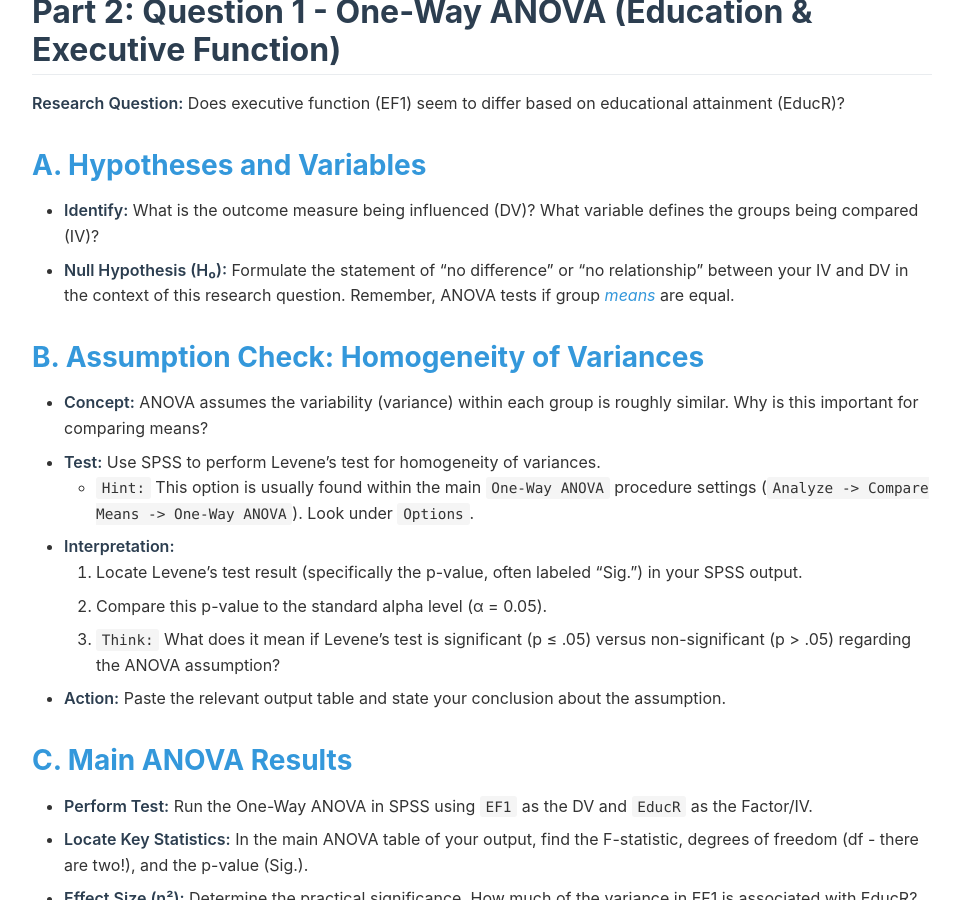
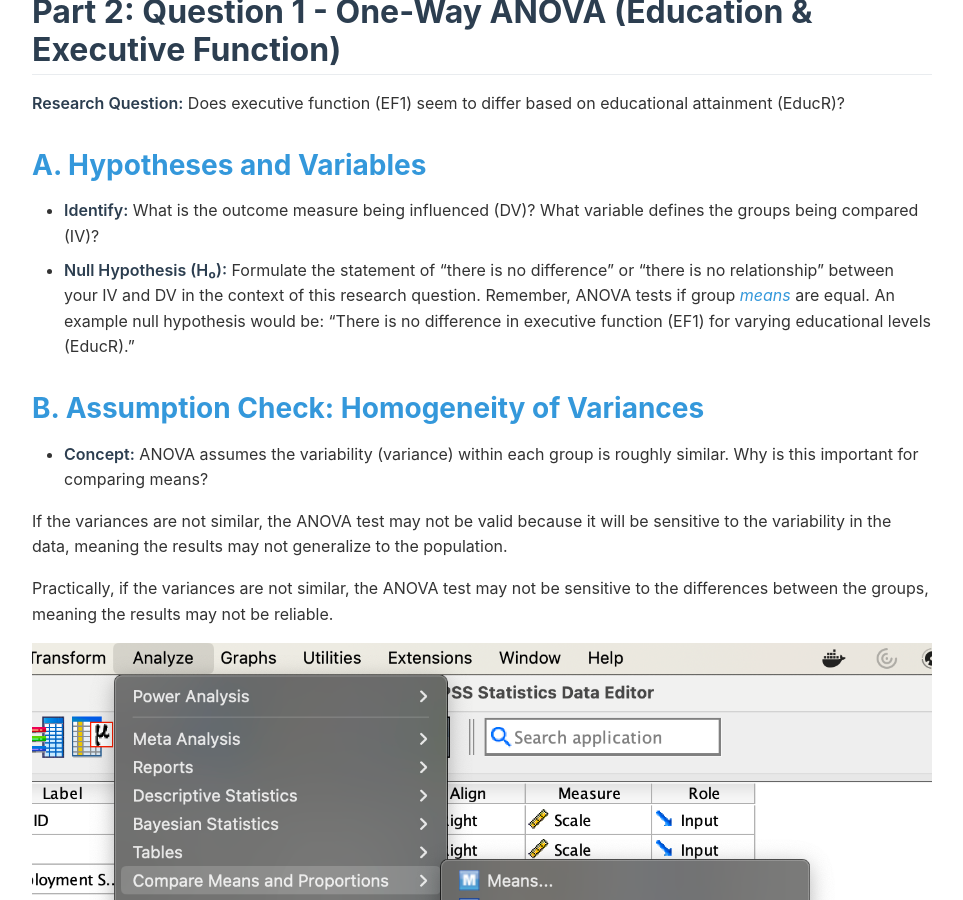
Before and after one commit to a-bonus/a-bonus.github.io, a Jekyll site: the page built from m4.md, in a window 1280 px wide and 900 px high, scrolled down 2676 px. Shown: the whole window, without its empty margins (178-1141 px from the left). Built offline with Jekyll 4.4.1, drawn with Linux system fonts in a browser that asks for light colours.

Commit message:
Add one-way ANOVA dialog image to M4 guide

```diff
--- a/m4.md
+++ b/m4.md
@@ -50,11 +50,18 @@ This guide helps you navigate the M4 assignment, focusing on the *why* behind th
 ### A. Hypotheses and Variables
 
 * **Identify:** What is the outcome measure being influenced (DV)? What variable defines the groups being compared (IV)?
-* **Null Hypothesis (H₀):** Formulate the statement of "no difference" or "no relationship" between your IV and DV in the context of this research question. Remember, ANOVA tests if group *means* are equal.
+* **Null Hypothesis (H₀):** Formulate the statement of "there is no difference" or "there is no relationship" between your IV and DV in the context of this research question. Remember, ANOVA tests if group *means* are equal. An example null hypothesis would be: "There is no difference in executive function (EF1) for varying educational levels (EducR)."
 
 ### B. Assumption Check: Homogeneity of Variances
 
 * **Concept:** ANOVA assumes the variability (variance) within each group is roughly similar. Why is this important for comparing means?
+
+If the variances are not similar, the ANOVA test may not be valid because it will be sensitive to the variability in the data, meaning the results may not generalize to the population.
+
+Practically, if the variances are not similar, the ANOVA test may not be sensitive to the differences between the groups, meaning the results may not be reliable.
+
+![One-Way ANOVA Dialog](/assets/one-way-anova.png)
+
 * **Test:** Use SPSS to perform Levene's test for homogeneity of variances.
   * `Hint:` This option is usually found within the main `One-Way ANOVA` procedure settings (`Analyze -> Compare Means -> One-Way ANOVA`). Look under `Options`.
 * **Interpretation:**
```
Also changed, not shown: assets/one-way-anova.png (added).
